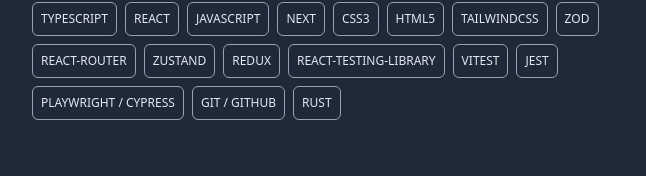
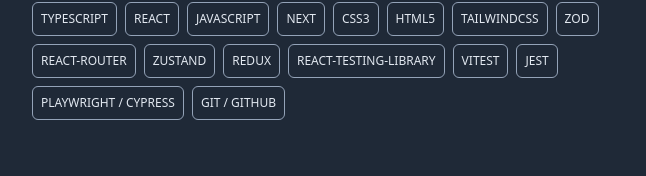
Before and after one commit to luchosr/portfolio-2024, a React (Vite) app: page / in a window 1280 px wide. Shown: the part 342-518 px from the top of the page, without its empty margins (296-942 px from the left). Built offline with nearby package versions, Linux system fonts and the light colour scheme.

Commit message:
fix: updates tech stack

```diff
--- a/src/data/techStack.ts
+++ b/src/data/techStack.ts
@@ -15,5 +15,4 @@
   "Jest",
   "Playwright / Cypress",
   "Git / Github",
-  "Rust",
 ];
```
